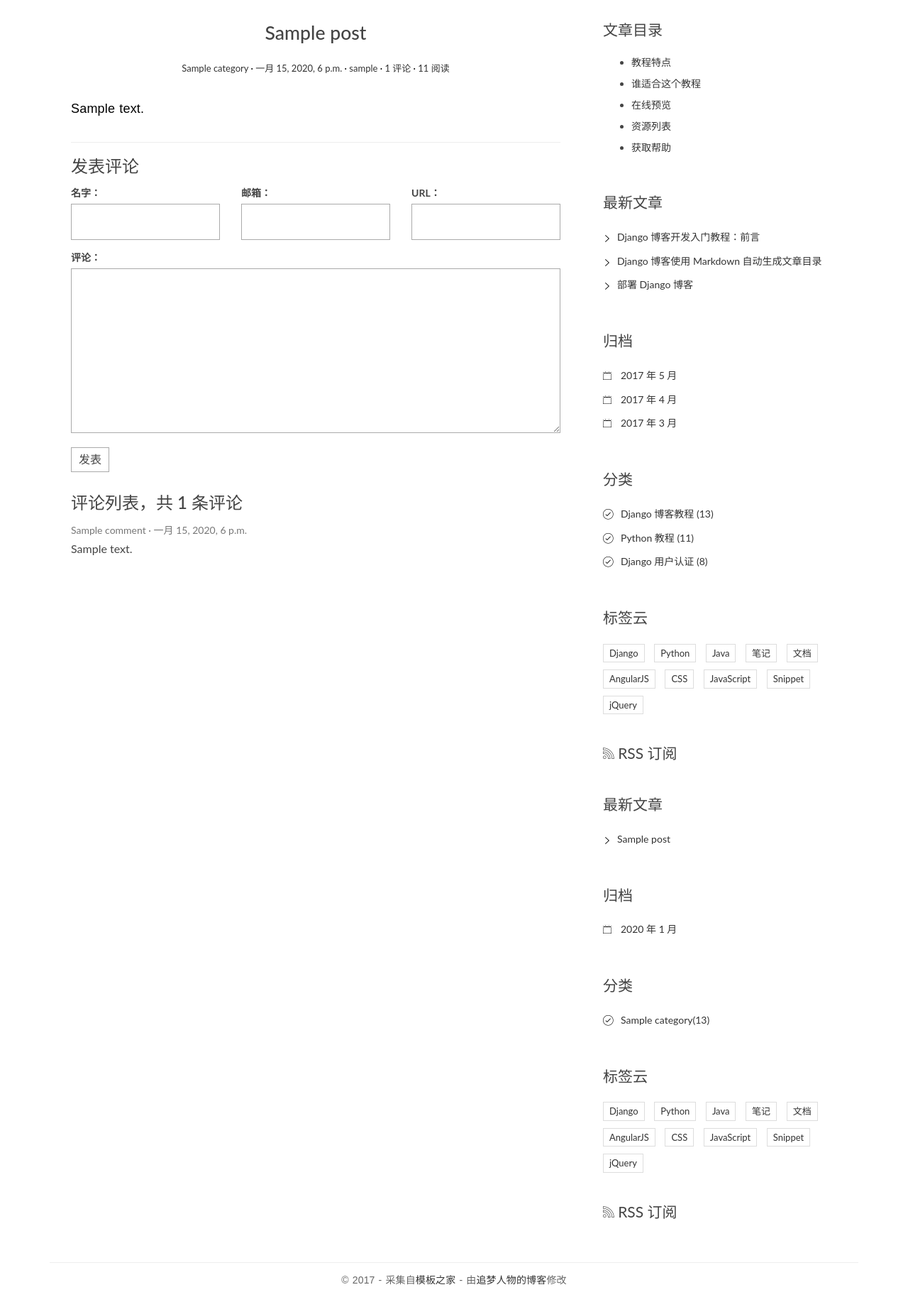
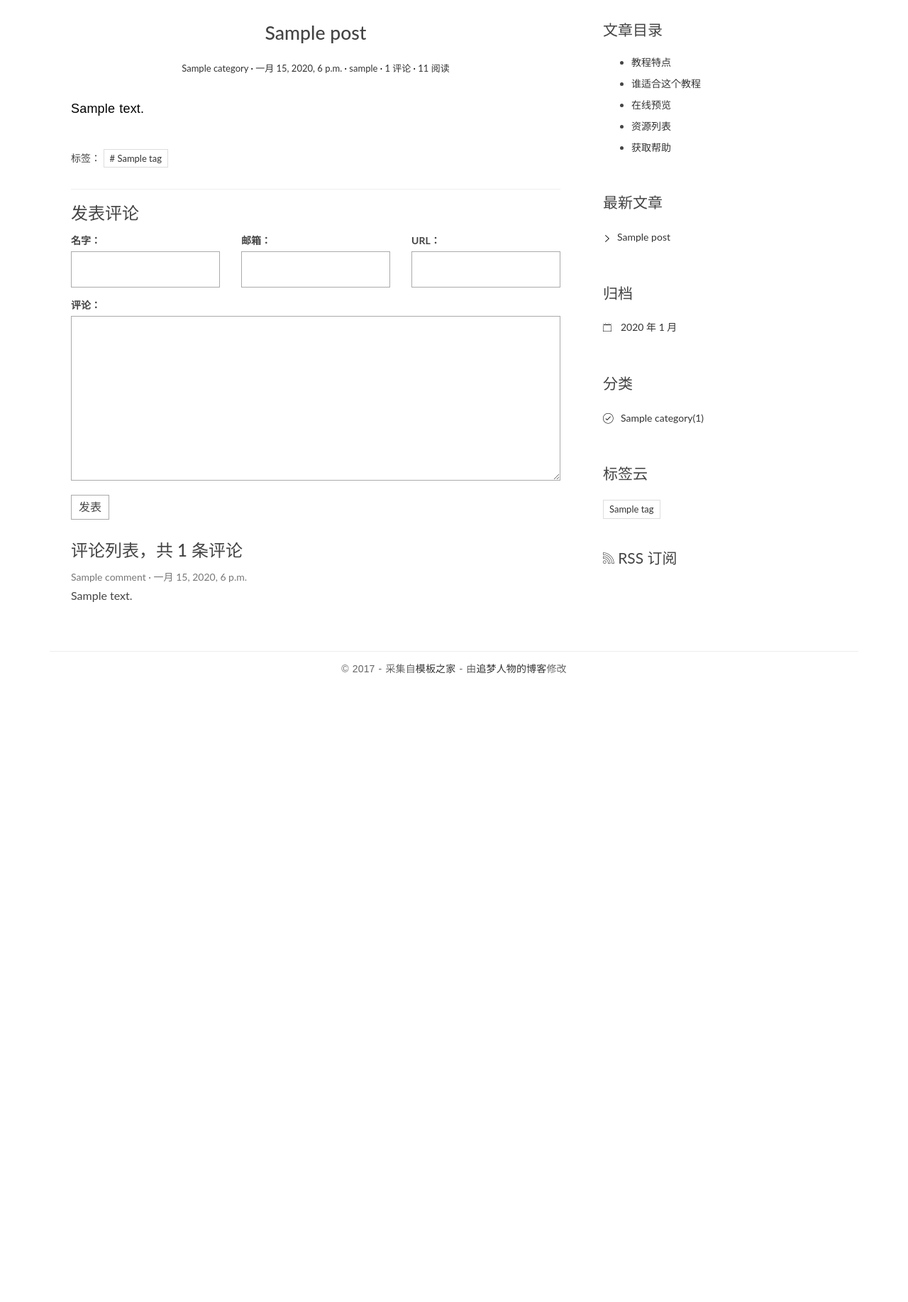
Before and after one commit to Alioving/blog_project, a Django app: page /post/1/ in a window 1280 px wide. Shown: the part 146-1980 px from the top of the page at 71% size. After the commit the page ends 1095 px from the top, so only its background shows below. Run offline with Django 3.2, Linux system fonts and the light colour scheme; tables that the repository leaves empty hold one stand-in row (values such as "Sample post"); some libraries are stand-ins or nearby versions.

Commit message:
add to RSS

```diff
--- a/blog/templatetags/blog_tags.py
+++ b/blog/templatetags/blog_tags.py
@@ -1,5 +1,7 @@
-from ..models import Post,Category
+from ..models import Post,Category,Tag
 from django import template
+from django.db.models.aggregates import Count
+
 
 register=template.Library()
 
@@ -17,4 +19,9 @@ def archives():
 # 分类模板标签
 @register.simple_tag
 def get_categories():
-	return Category.objects.all()
+	return Category.objects.annotate(num_posts=Count('post')).filter(num_posts__gt=0)
+
+# 标签云
+@register.simple_tag
+def get_tags():
+	return Tag.objects.annotate(num_posts=Count('post')).filter(num_posts__gt=0)
--- a/blog/urls.py
+++ b/blog/urls.py
@@ -3,8 +3,9 @@ from . import views
 # 手动增加的文件，用于保存所要处理的网址
 app_name= 'blog'
 urlpatterns=[
-	url(r'^$',views.index,name='index'),
-	url(r'^post/(?P<pk>[0-9]+)/$', views.detail, name='detail'),
-	url(r'^archives/(?P<year>[0-9]{4})/(?P<month>[0-9]{1,2})/$', views.archives, name='archives'),
-	url(r'^category/(?P<pk>[0-9]+)/$', views.category, name='category'),
+	url(r'^$',views.IndexView.as_view(),name='index'),
+	url(r'^post/(?P<pk>[0-9]+)/$', views.PostDetailView.as_view(), name='detail'),
+	url(r'^archives/(?P<year>[0-9]{4})/(?P<month>[0-9]{1,2})/$', views.ArchivesView.as_view(), name='archives'),
+	url(r'^category/(?P<pk>[0-9]+)/$', views.CategoryView.as_view(), name='category'),
+	url(r'^tag/(?P<pk>[0-9]+)/$', views.TagView.as_view(), name='tag'),
 ]
--- a/blog/views.py
+++ b/blog/views.py
@@ -4,12 +4,94 @@ from .models import Tag,Category,Post
 from django.http import HttpResponse
 import  markdown
 from comments.forms import CommentForm
+from django.views.generic import ListView, DetailView
 
-def index(request):
+#def index(request):
 #	return render(request,'blog/index.html',context={'title':'我的博客首页',
 #							'welcome':'欢迎访问我的博客首页'})
-	post_list=Post.objects.all().order_by('-created_time')
-	return render(request,'blog/index.html',context={'post_list':post_list})
+#	post_list=Post.objects.all().order_by('-created_time')
+#	return render(request,'blog/index.html',context={'post_list':post_list})
+# 把上面的视图函数改造成类视图函数
+class IndexView(ListView):
+  model=Post
+  template_name='blog/index.html'
+  context_object_name='post_list'
+  paginate_by=6
+
+  def get_context_data(self,**kwargs):
+    context=super().get_context_data(**kwargs)
+
+    paginator=context.get('paginator')
+    page=context.get('page_obj')
+    is_paginated=context.get('is_paginated')
+
+    pagination_data=self.pagination_data(paginator,page,is_paginated)
+
+    context.update(pagination_data)
+    return context
+
+  def pagination_data(self,paginator,page,is_paginated):
+    if not is_paginated:
+      return {}
+
+    left={}
+    right={}
+    left_has_more=False
+    right_has_more=False
+    first=False
+    last=False
+    page_number=page.number
+    total_pages=paginator.num_pages
+    page_range=paginator.page_range
+
+    if page_number==1:
+      right=page_range[page_number:page_number+2]
+
+      if right[-1]<total_pages-1:
+        right_has_more=True
+
+      if right[-1]<total_pages:
+        last=True
+
+    elif page_number==total_pages:
+      left=page_range[(page_number-3) if (page_number-3)>0 else 0:page_number-1]
+
+      if left[0]>2:
+        left_has_more=True
+
+      if left[0]>1:
+        first=True
+
+    else:
+      left=page_range[(page_number-3) if (page_number-3)>0 else 0:page_number-1]
+      rifht=page_range[page_number:page_number+2]
+
+      if right[-1]<total_pages-1:
+        right_has_more=True
+
+      if right[-1]<total_pages:
+        last=True
+
+      if left[0]>2:
+        left_has_more=True
+
+      if left[0]>1:
+        first=True
+
+    data={
+      'left':left,
+      'right':right,
+      'left_has_more':left_has_more,
+      'right_has_more':right_has_more,
+      'first':first,
+      'last':last,
+    }
+
+    return data
+
+
+
+
 
 #def detail(request,pk):
 #	post = get_object_or_404(Post,pk=pk)
@@ -20,37 +102,97 @@ def index(request):
 #return render(request,'blog/detail.html', context={'post':post})
 
 
-def detail(request, pk):
+# def detail(request, pk):
 
-    post = get_object_or_404(Post, pk=pk)
-    post.increase_views()
-    post.body = markdown.markdown(post.body,
-                                  extensions=[
-                                      'markdown.extensions.extra',
-                                      'markdown.extensions.codehilite',
-                                      'markdown.extensions.toc',
-                                  ])
-    # 记得在顶部导入 CommentForm
-    form = CommentForm()
-    # 获取这篇 post 下的全部评论
-    comment_list = post.comment_set.all()
+#     post = get_object_or_404(Post, pk=pk)
+#     post.increase_views()
+#     post.body = markdown.markdown(post.body,
+#                                   extensions=[
+#                                       'markdown.extensions.extra',
+#                                       'markdown.extensions.codehilite',
+#                                       'markdown.extensions.toc',
+#                                   ])
+#     # 记得在顶部导入 CommentForm
+#     form = CommentForm()
+#     # 获取这篇 post 下的全部评论
+#     comment_list = post.comment_set.all()
 
-    # 将文章、表单、以及文章下的评论列表作为模板变量传给 detail.html 模板，以便渲染相应数据。
-    context = {'post': post,
-               'form': form,
-               'comment_list': comment_list
-               }
-    return render(request, 'blog/detail.html', context=context)
+#     # 将文章、表单、以及文章下的评论列表作为模板变量传给 detail.html 模板，以便渲染相应数据。
+#     context = {'post': post,
+#                'form': form,
+#                'comment_list': comment_list
+#                }
+#     return render(request, 'blog/detail.html', context=context)
+# 将上面的detail视图函数改造成DetailVIew视图函数
+class PostDetailView(DetailView):
+  model=Post
+  template_name='blog/detail.html'
+  context_object_name='post'
+
+  def get(self,request,*args,**kwargs):
+  # 覆写 get 方法的目的是因为每当文章被访问一次，就得将文章阅读量 +1
+  # get 方法返回的是一个 HttpResponse 实例
+  # 之所以需要先调用父类的 get 方法，是因为只有当 get 方法被调用后，
+  # 才有 self.object 属性，其值为 Post 模型实例，即被访问的文章 post
+    response=super(PostDetailView,self).get(request,*args,**kwargs)
+
+    # 将文章阅读量+1
+    # 注意self.object 的值就是被访问的文章post
+    self.object.increase_views()
+
+    # 视图必须返回一个HttpResponse对象
+    return response
+
+  def get_object(self,queryset=None):
+    # 覆写 get_object 方法的目的是因为需要对 post 的 body 值进行渲染
+    post=super(PostDetailView,self).get_object(queryset=None)
+    post.body=markdown.markdown(post.body,extensions=['markdown.extensions.extra','markdown.extensions.codehilite','markdown.extensions.toc',])
+
+    return post
+
+  def get_context_data(self,**kwargs):
+    # 覆写 get_context_data 的目的是因为除了将 post 传递给模板外（DetailView 已经帮我们完成），
+    # 还要把评论表单、post 下的评论列表传递给模板。
+    context=super(PostDetailView,self).get_context_data(**kwargs)
+    form=CommentForm()
+    comment_list=self.object.comment_set.all()
+    context.update({
+      'form':form,
+      'comment_list':comment_list
+      })
+
+    return context
 
 
 
-def archives(request,year,month):
-	post_list=Post.objects.filter(created_time__year=year,
-									created_time__month=month,
-									).order_by('-created_time')
-	return render(request, 'blog/index.html', context={'post_list': post_list})
+#def category(request,pk):
+#	cate=get_object_or_404(Category,pk=pk)
+#	post_list=Post.objects.filter(category=cate).order_by('-created_time')
+#	return render(request,'blog/index.html',context={'post_list':post_list})
+# 将上面的category视图函数改造成类视图函数
+class CategoryView(IndexView):
+  def get_queryset(self):
+    cate=get_object_or_404(Category,pk=self.kwargs.get('pk'))
+    return super(CategoryView,self).get_queryset().filter(category=cate)
 
-def category(request,pk):
-	cate=get_object_or_404(Category,pk=pk)
-	post_list=Post.objects.filter(category=cate).order_by('-created_time')
-	return render(request,'blog/index.html',context={'post_list':post_list})
+# 归档
+#def archives(request,year,month):
+ # post_list=Post.objects.filter(created_time__year=year,
+ #                 created_time__month=month,
+ #                 ).order_by('-created_time')
+ # return render(request, 'blog/index.html', context={'post_list': post_list})
+
+# 将上面的archives视图函数改造成类视图函数
+class ArchivesView(IndexView):
+  def get_query(self):
+    return super(ArchivesView,self).get_queryset().filter(created_time__year=year,created_time__month=month,)
+
+
+class TagView(ListView):
+  model=Post
+  template_name='blog/index.html'
+  context_object_name='post_list'
+
+  def get_queryset(self):
+    tag=get_object_or_404(Tag,pk=self.kwargs.get('pk'))
+    return super(TagView,self).get_queryset().filter(tags=tag)
--- a/blogproject/urls.py
+++ b/blogproject/urls.py
@@ -15,9 +15,11 @@ Including another URLconf
 """
 from django.conf.urls import url,include
 from django.contrib import admin
+from blog.feeds import AllPostsRssFeed
 
 urlpatterns = [
     url(r'^admin/', admin.site.urls),
 	url(r'',include('blog.urls')),
 	url(r'',include('comments.urls')),
+    url(r'^all/rss/$', AllPostsRssFeed(), name='rss'),
 ]
--- a/templates/base.html
+++ b/templates/base.html
@@ -10,6 +10,7 @@
     <meta name="viewport" content="width=device-width, initial-scale=1">
 
     <!-- css -->
+    <link rel="stylesheet" href="{% static 'blog/css/pagingCustom.css' %}">
     <link rel="stylesheet" href="http://code.ionicframework.com/ionicons/2.0.1/css/ionicons.min.css">
 	<link rel="stylesheet" href="{% static 'blog/css/bootstrap.min.css' %}">
 	<link rel="stylesheet" href="{% static 'blog/css/pace.css' %}">
@@ -108,7 +109,7 @@
                     <ul>
 						{% for category in categories_list %}
                         <li>
-                            <a href="{% url 'blog:category' category.pk %}">{{ category.name }}<span class="post-count">(13)</span></a>
+                            <a href="{% url 'blog:category' category.pk %}">{{ category.name }}<span class="post-count">({{ category.num_posts }})</span></a>
                         </li>
 						{% empty %}
 						暂无分类！
@@ -118,41 +119,19 @@
 
                 <div class="widget widget-tag-cloud">
                     <h3 class="widget-title">标签云</h3>
+                    {% get_tags as tag_list %}
                     <ul>
+                        {% for tag in tag_list %}
                         <li>
-                            <a href="#">Django</a>
+                            <a href="{% url 'blog:tag' tag.pk %}">{{ tag.name }}</a>
                         </li>
-                        <li>
-                            <a href="#">Python</a>
-                        </li>
-                        <li>
-                            <a href="#">Java</a>
-                        </li>
-                        <li>
-                            <a href="#">笔记</a>
-                        </li>
-                        <li>
-                            <a href="#">文档</a>
-                        </li>
-                        <li>
-                            <a href="#">AngularJS</a>
-                        </li>
-                        <li>
-                            <a href="#">CSS</a>
-                        </li>
-                        <li>
-                            <a href="#">JavaScript</a>
-                        </li>
-                        <li>
-                            <a href="#">Snippet</a>
-                        </li>
-                        <li>
-                            <a href="#">jQuery</a>
-                        </li>
+                        {% empty %}
+                        暂无标签！
+                        {% endfor %}
                     </ul>
                 </div>
                 <div class="rss">
-                    <a href=""><span class="ion-social-rss-outline"></span> RSS 订阅</a>
+                    <a href="{% url 'rss' %}"><span class="ion-social-rss-outline"></span> RSS 订阅</a>
                 </div>
             </aside>
         </div>
--- a/templates/blog/detail.html
+++ b/templates/blog/detail.html
@@ -14,6 +14,14 @@
                     </header>
                     <div class="entry-content clearfix">
 						{{ post.body|safe }}
+                    </div>
+                        <div class="widget widget-tag-cloud">
+                            <ul>
+                                标签：
+                                {% for tag in post.tags.all %}
+                                    <li><a href="{% url 'blog:tag' tag.pk %}"># {{ tag.name }}</a></li>
+                                {% endfor %}
+                            </ul>
                         </div>
                 </article>
                 <section class="comment-area" id="comment-area">
@@ -85,86 +93,4 @@
                 </li>
             </ul>
         </div>
-                <div class="widget widget-recent-posts">
-                    <h3 class="widget-title">最新文章</h3>
-                    <ul>
-                        <li>
-                            <a href="#">Django 博客开发入门教程：前言</a>
-                        </li>
-                        <li>
-                            <a href="#">Django 博客使用 Markdown 自动生成文章目录</a>
-                        </li>
-                        <li>
-                            <a href="#">部署 Django 博客</a>
-                        </li>
-                    </ul>
-                </div>
-                <div class="widget widget-archives">
-                    <h3 class="widget-title">归档</h3>
-                    <ul>
-                        <li>
-                            <a href="#">2017 年 5 月</a>
-                        </li>
-                        <li>
-                            <a href="#">2017 年 4 月</a>
-                        </li>
-                        <li>
-                            <a href="#">2017 年 3 月</a>
-                        </li>
-                    </ul>
-                </div>
-
-                <div class="widget widget-category">
-                    <h3 class="widget-title">分类</h3>
-                    <ul>
-                        <li>
-                            <a href="#">Django 博客教程 <span class="post-count">(13)</span></a>
-                        </li>
-                        <li>
-                            <a href="#">Python 教程 <span class="post-count">(11)</span></a>
-                        </li>
-                        <li>
-                            <a href="#">Django 用户认证 <span class="post-count">(8)</span></a>
-                        </li>
-                    </ul>
-                </div>
-
-                <div class="widget widget-tag-cloud">
-                    <h3 class="widget-title">标签云</h3>
-                    <ul>
-                        <li>
-                            <a href="#">Django</a>
-                        </li>
-                        <li>
-                            <a href="#">Python</a>
-                        </li>
-                        <li>
-                            <a href="#">Java</a>
-                        </li>
-                        <li>
-                            <a href="#">笔记</a>
-                        </li>
-                        <li>
-                            <a href="#">文档</a>
-                        </li>
-                        <li>
-                            <a href="#">AngularJS</a>
-                        </li>
-                        <li>
-                            <a href="#">CSS</a>
-                        </li>
-                        <li>
-                            <a href="#">JavaScript</a>
-                        </li>
-                        <li>
-                            <a href="#">Snippet</a>
-                        </li>
-                        <li>
-                            <a href="#">jQuery</a>
-                        </li>
-                    </ul>
-                </div>
-                <div class="rss">
-                    <a href=""><span class="ion-social-rss-outline"></span> RSS 订阅</a>
-                </div>
 	{% endblock toc %}
```
Also changed, not shown: blog/feeds.py (added, +25 -0 lines), blog/models.py (+13 -1 lines), blog/static/blog/css/pagingCustom.css (added, +31 -0 lines), templates/blog/index.html (+29 -14 lines), 1 other file. Lines whose indentation alone changed are shown as unchanged.
